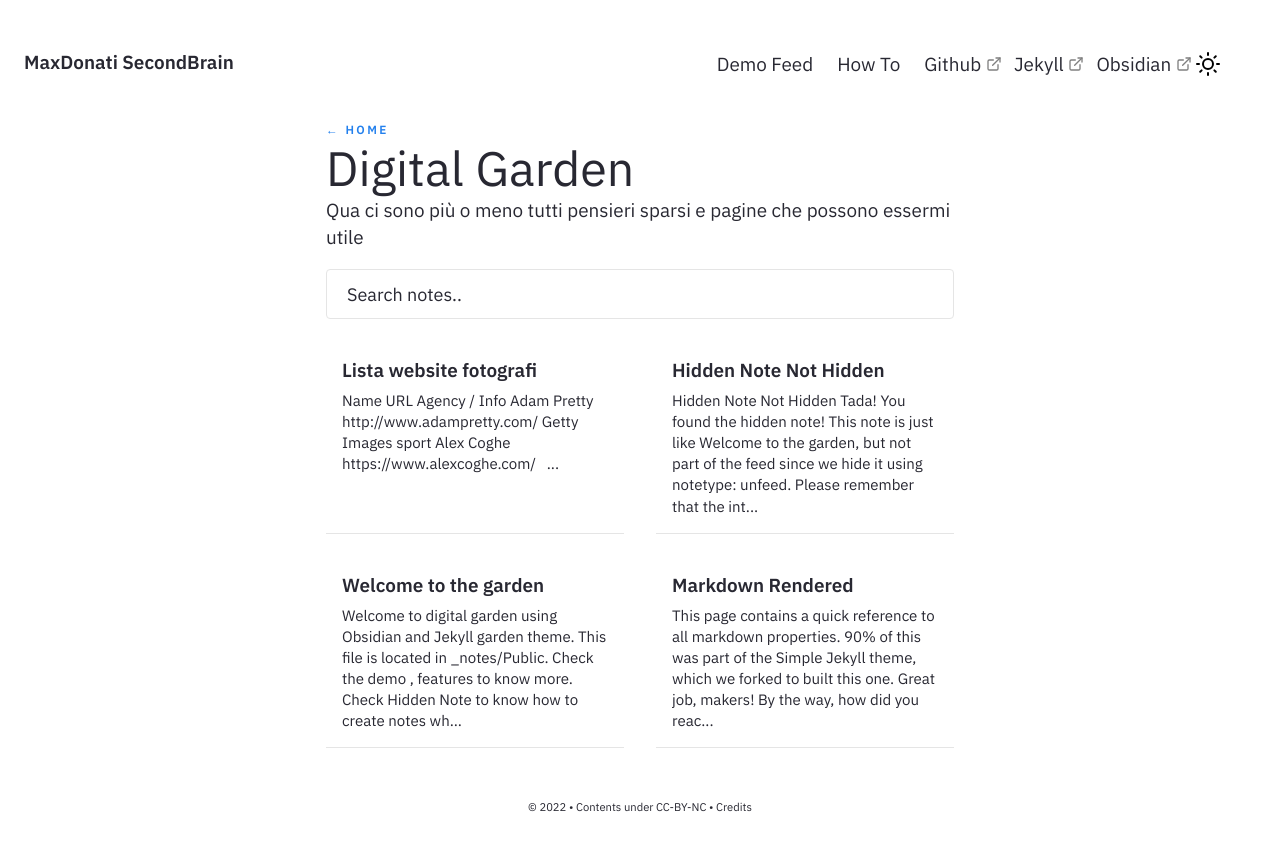
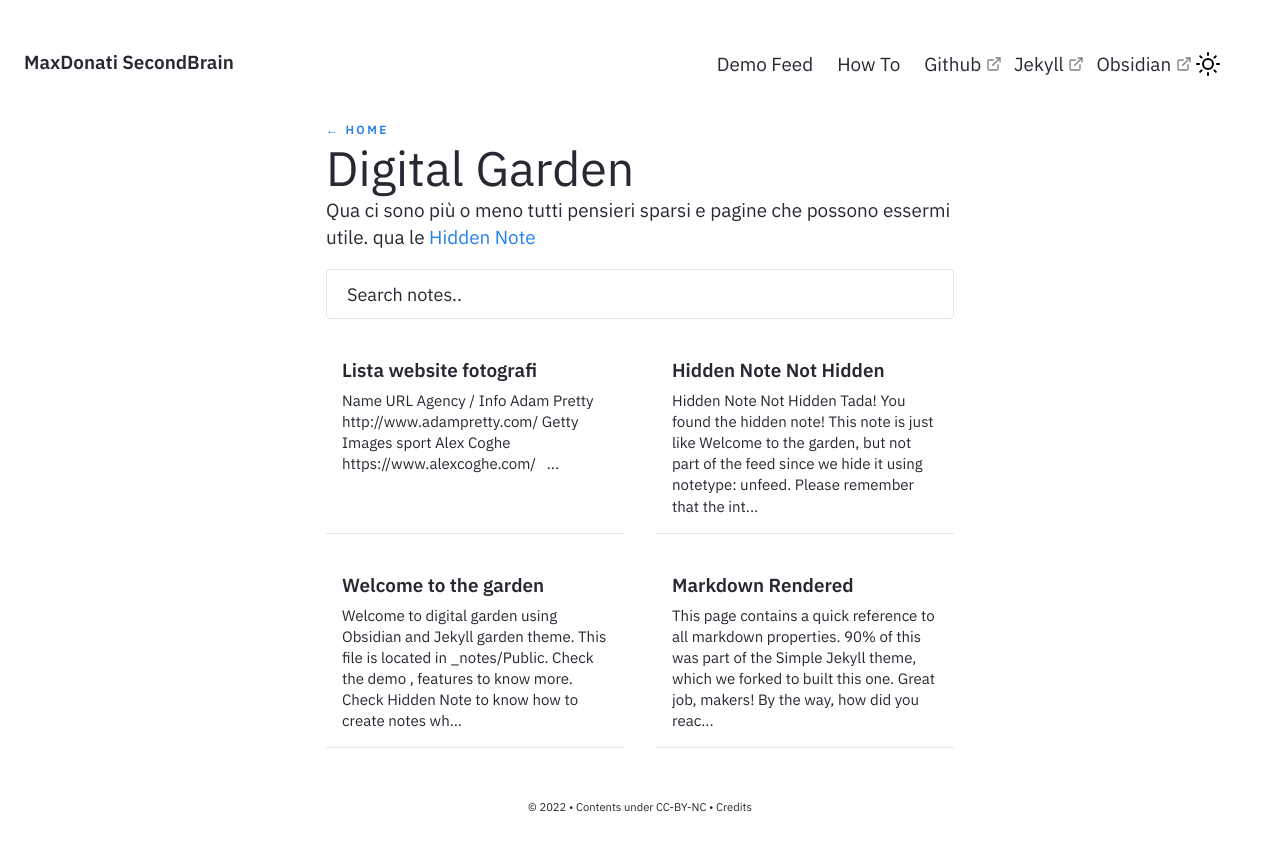
Before and after one commit to maxdonati79/brain.github.io, a Jekyll site: the page built from pages/notes.md, in a window 1280 px wide. Shown: the top 851 px of the page. Built offline with Jekyll 4.4.1, drawn with Linux system fonts in a browser that asks for light colours.

Commit message:
Update notes.md

```diff
--- a/pages/notes.md
+++ b/pages/notes.md
@@ -5,4 +5,5 @@ feedformat: card
 title: Digital Garden
 ---
 
-Qua ci sono più o meno tutti pensieri sparsi e pagine che possono essermi utile
+Qua ci sono più o meno tutti pensieri sparsi e pagine che possono essermi utile.
+qua le [[Hidden Note]]
```
